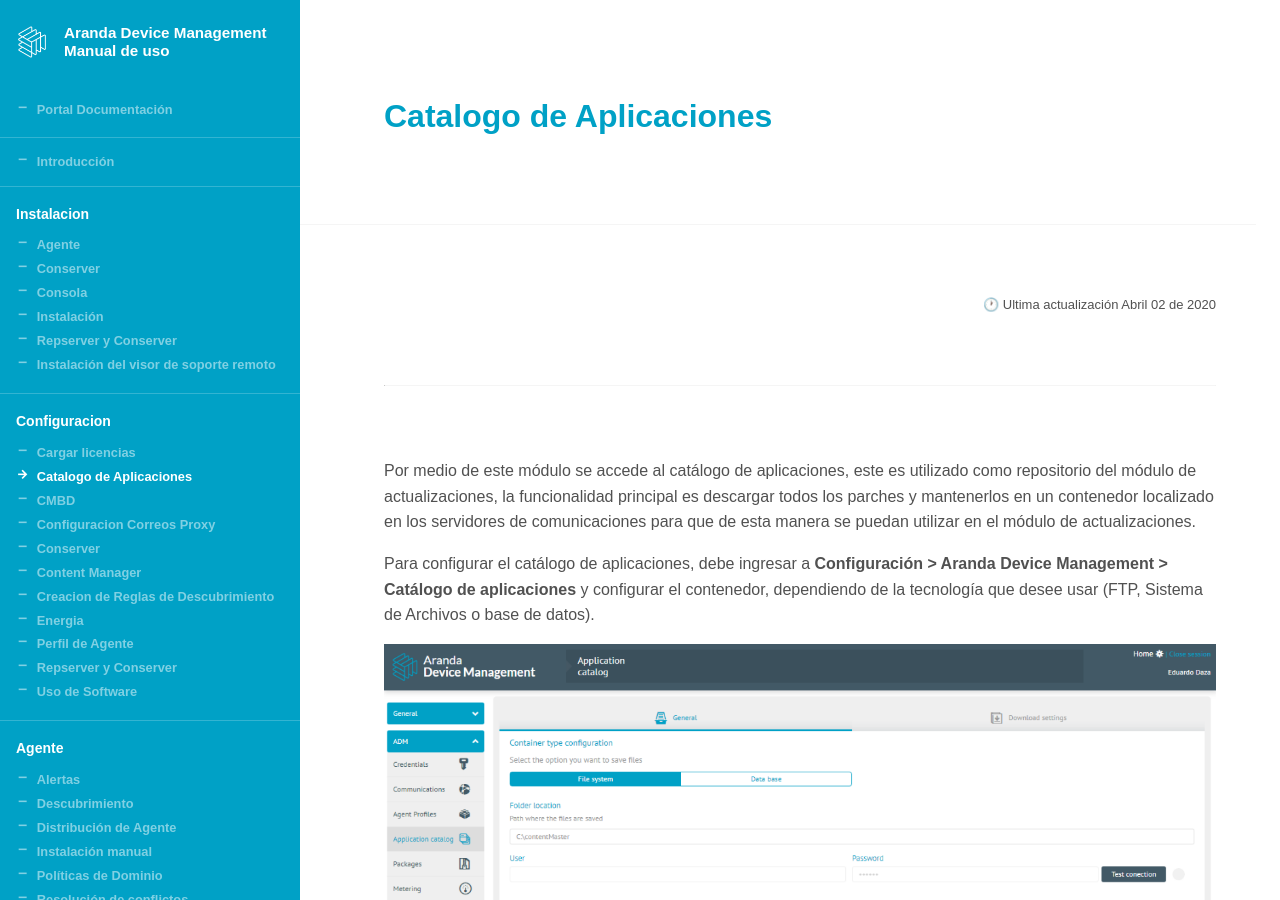
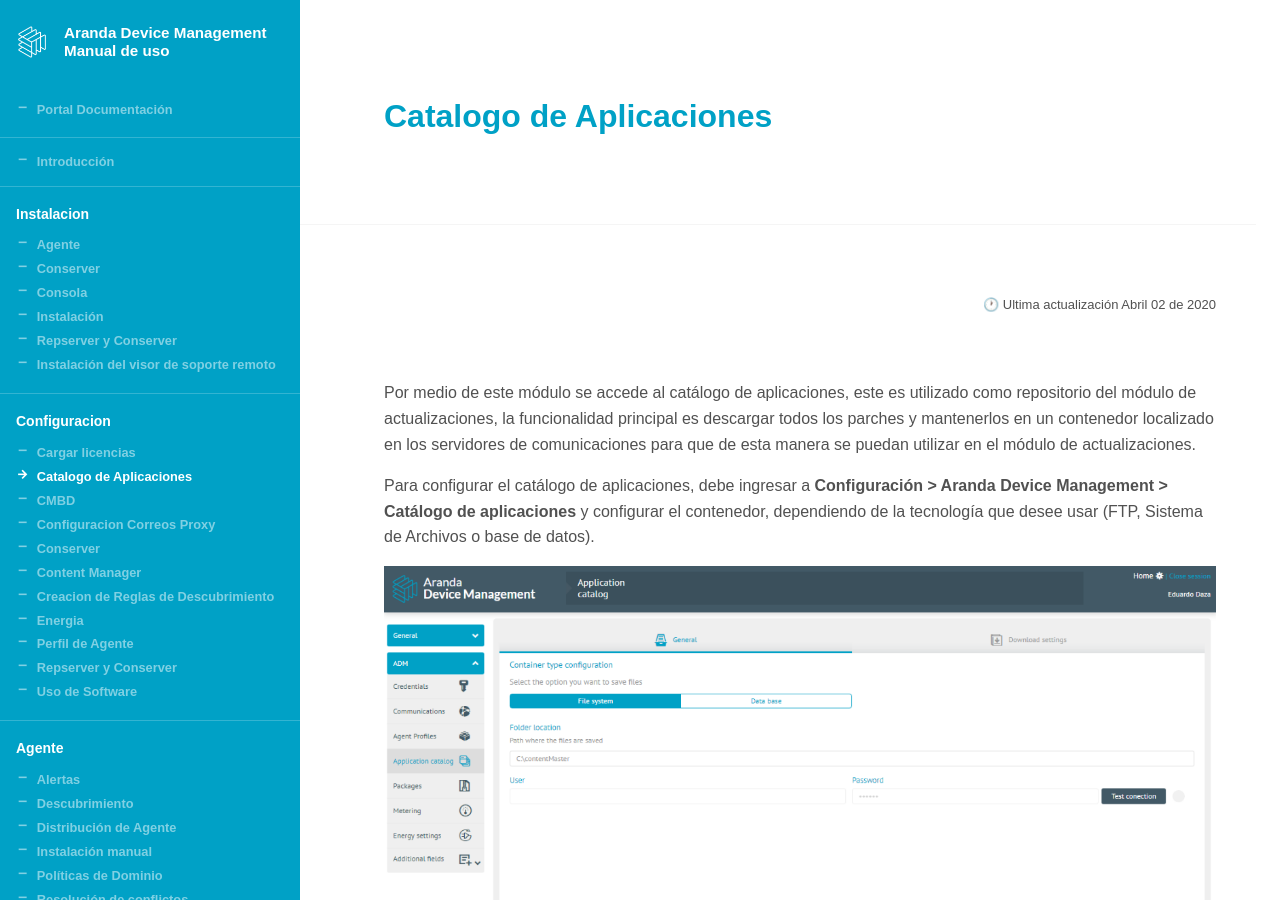
Before and after one commit to Nats85/adm, a Jekyll site: the page built from _docs/configuracion/catalogo_de_aplicaciones.md, in a window 1280 px wide and 900 px high. Built offline with Jekyll 4.4.1, drawn with Linux system fonts in a browser that asks for light colours.

Commit message:
Update catalogo_de_aplicaciones.md

```diff
--- a/_docs/configuracion/catalogo_de_aplicaciones.md
+++ b/_docs/configuracion/catalogo_de_aplicaciones.md
@@ -3,9 +3,8 @@ title: Catalogo de Aplicaciones
 info:
 ---
 ##### 🕐 Ultima actualización Abril 02 de 2020
----
-
-
+<br>
+<br>
 Por medio de este módulo se accede al catálogo de aplicaciones, este es utilizado como repositorio del módulo de actualizaciones, la funcionalidad principal es descargar todos los parches y mantenerlos en un contenedor localizado en los servidores de comunicaciones para que de esta manera se puedan utilizar en el módulo de actualizaciones.
 
 Para configurar el catálogo de aplicaciones, debe ingresar a **Configuración > Aranda Device Management > Catálogo de aplicaciones** y configurar el contenedor, dependiendo de la tecnología que desee usar (FTP, Sistema de Archivos o base de datos).
@@ -18,13 +17,13 @@ Con el programador, es posible configurar las descargas del catálogo en los int
 
 ![cat_aplic_02]({{ site.baseurl }}/styleguide/images/cat_aplic_02.png)
 
-# FTP
+### FTP
 
 Permite realizar la configuración de un FTP para almacenar los paquetes de los proyectos de distribución.
 
 ![cat_aplic_03]({{ site.baseurl }}/styleguide/images/cat_aplic_03.png)
 
-# Base de datos
+### Base de datos
 
 Esta opción permite realizar la configuración local o remota de una base de datos con el fin de almacenar los paquetes de los proyectos de distribución.
 
```
